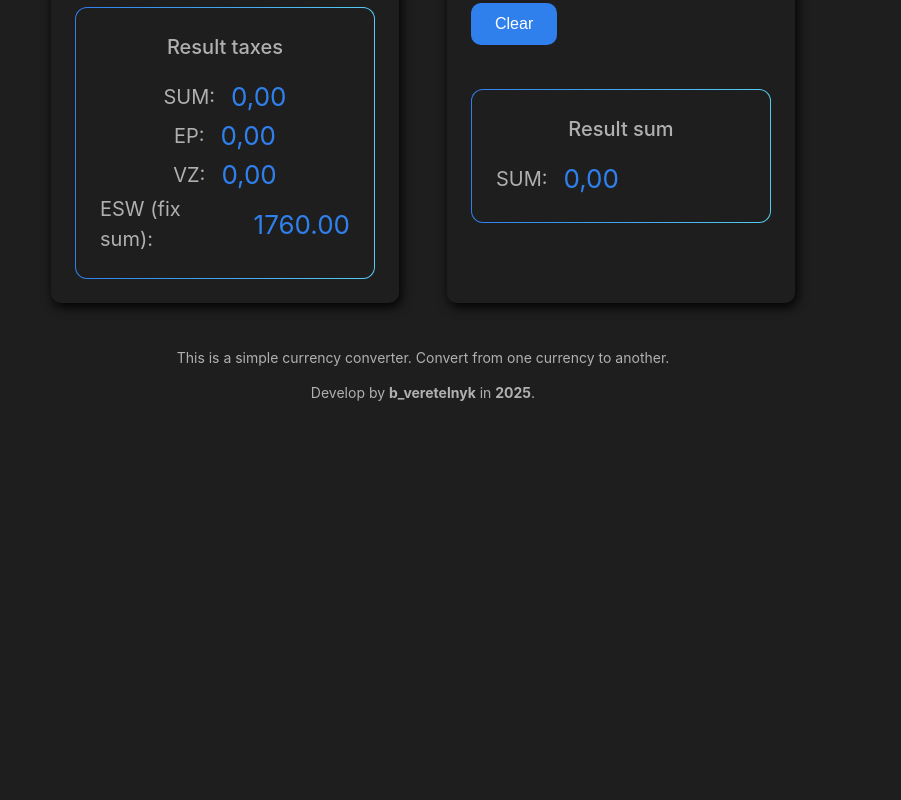
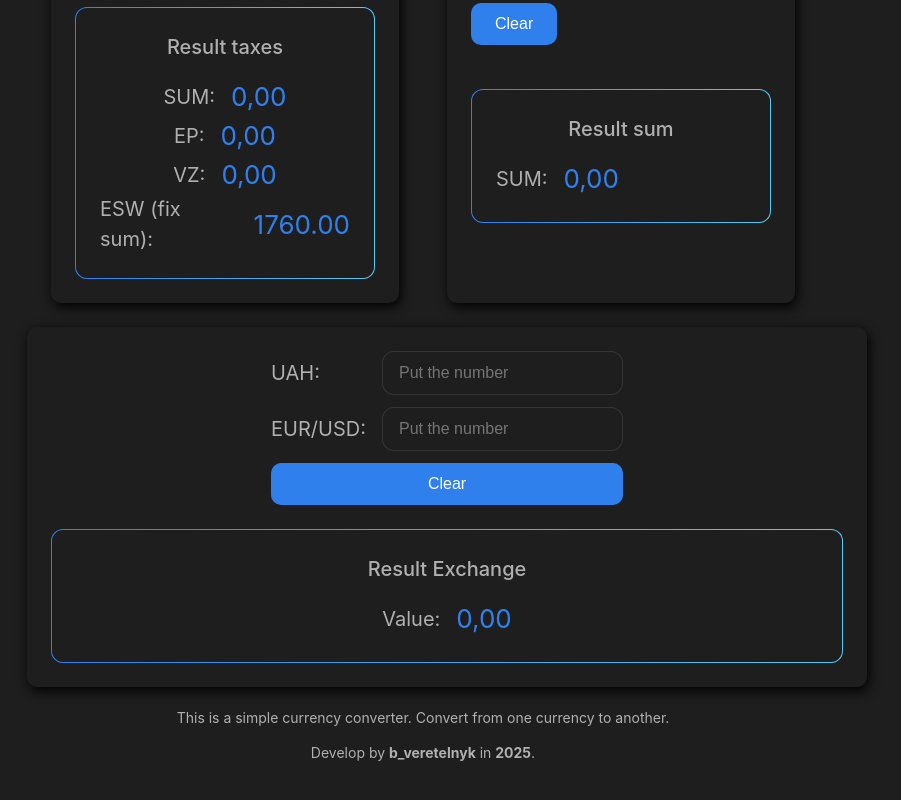
Before and after one commit to bveretelnik/convert-sum, a React (Vite) app: page / in a window 1280 px wide. Shown: the part 424-1224 px from the top of the page, without its empty margins (217-1118 px from the left). Before the commit the page ends 881 px from the top, so only its background shows below. Built offline with nearby package versions, Linux system fonts and the light colour scheme.

Commit message:
FT - add exchange uah to currency

```diff
--- a/src/App.jsx
+++ b/src/App.jsx
@@ -5,6 +5,7 @@ import Title from './components/Title/Title.jsx';
 import Footer from './components/Footer/Footer.jsx';
 import TaxInfo from './components/TaxInfo/TaxInfo.jsx';
 import VisibilityWrapper from './components/VisibilityWrapper/VisibilityWrapper.jsx';
+import ExchangeCurrency from './components/ExchangeCurrency/ExchangeCurrency.jsx';
 
 function App() {
   return (
@@ -17,6 +18,7 @@ function App() {
         </div>
       </VisibilityWrapper>
       <NumberConverter />
+      <ExchangeCurrency />
       <Footer />
     </>
   );
--- a/src/components/Card/Card.jsx
+++ b/src/components/Card/Card.jsx
@@ -1,6 +1,9 @@
 import React from 'react';
 import styles from './Card.module.scss';
+import { clsx } from 'clsx';
 
-const Card = ({ children }) => <div className={styles.card}>{children}</div>;
+const Card = ({ children, classNames }) => (
+  <div className={clsx(styles.card, classNames)}>{children}</div>
+);
 
 export default Card;
--- /dev/null
+++ b/src/components/ExchangeCurrency/ExchangeCurrency.jsx
@@ -0,0 +1,55 @@
+import React, { useState } from 'react';
+import Card from '../Card/Card.jsx';
+import ControlledInputBlock from '../NumberConverter/ControlledInputBlock/ControlledInputBlock.jsx';
+import styles from './ExchangeCurrency.module.scss';
+import SubTitle from '../NumberConverter/SubTitle/SubTitle.jsx';
+import CopyToClipboard from '../CopyToClipboard/CopyToClipboard.jsx';
+import replaceChar from '../../heplers/replaceChar.js';
+import { getValidValues } from '../../heplers/getValidValues.js';
+import Button from '../Button/Button.jsx';
+
+const ExchangeCurrency = () => {
+  const [value, setValue] = useState('');
+  const [currency, setCurrency] = useState('');
+  const { exchangeRate } = getValidValues(value, currency);
+  return (
+    <Card classNames={styles.exchangeCurrencyCard}>
+      <div className={styles.exchangeCurrencyInputs}>
+        <ControlledInputBlock
+          value={value}
+          header={'UAH:'}
+          hasButton={false}
+          onChange={e => setValue(e.target.value)}
+          // onClick={() => {
+          //   setInput('');
+          //   inputRef.current.focus();
+          // }}
+        />
+        <ControlledInputBlock
+          value={currency}
+          // ref={inputRef}
+          header={'EUR/USD:'}
+          hasButton={false}
+          onChange={e => setCurrency(e.target.value)}
+          // onClick={() => {
+          //   setInput('');
+          //   inputRef.current.focus();
+          // }}
+        />
+        <Button
+          onClick={() => {
+            setValue('');
+            setCurrency('');
+          }}
+          name={'Clear'}
+        />
+      </div>
+      <div className={styles.exchangeCurrencyResultWrapper}>
+        <SubTitle value={'Result Exchange'} />
+        <CopyToClipboard value={replaceChar(exchangeRate)} label={'Value:'} />
+      </div>
+    </Card>
+  );
+};
+
+export default ExchangeCurrency;
--- /dev/null
+++ b/src/components/ExchangeCurrency/ExchangeCurrency.module.scss
@@ -0,0 +1,21 @@
+.exchangeCurrencyCard {
+  width: 100%;
+}
+
+.exchangeCurrencyInputs {
+  display: flex;
+  flex-direction: column;
+  gap: 12px;
+}
+
+.exchangeCurrencyResultWrapper {
+  width: -webkit-fill-available;
+  display: flex;
+  flex-direction: column;
+  align-items: center;
+  border: 1px solid transparent;
+  background: linear-gradient(#1e1e1e, #1e1e1e) padding-box,
+  linear-gradient(90deg, #2f80ed, #56ccf2) border-box;
+  border-radius: 12px;
+  padding: 24px;
+}
--- a/src/components/NumberConverter/ControlledInputBlock/ControlledInputBlock.jsx
+++ b/src/components/NumberConverter/ControlledInputBlock/ControlledInputBlock.jsx
@@ -3,11 +3,14 @@ import styles from './ControlledInputBlock.module.scss';
 import Input from '../../Input/Input.jsx';
 import Button from '../../Button/Button.jsx';
 
-const ControlledInputBlock = forwardRef(({ value, onChange, onClick }, ref) => (
-  <div className={styles.controllerBlock}>
-    <Input value={value} ref={ref} onChange={onChange} />
-    <Button onClick={onClick} name={'Clear'} />
-  </div>
-));
+const ControlledInputBlock = forwardRef(
+  ({ value, onChange, onClick, header, hasButton = true }, ref) => (
+    <div className={styles.controllerBlock}>
+      {!!header && <span className={styles.header}>{header}</span>}
+      <Input value={value} ref={ref} onChange={onChange} />
+      {hasButton && <Button onClick={onClick} name={'Clear'} />}
+    </div>
+  ),
+);
 
 export default ControlledInputBlock;
--- a/src/components/NumberConverter/ControlledInputBlock/ControlledInputBlock.module.scss
+++ b/src/components/NumberConverter/ControlledInputBlock/ControlledInputBlock.module.scss
@@ -1,5 +1,12 @@
 .controllerBlock {
   display: flex;
   align-items: center;
-  gap: 15px;
+  justify-content: space-between;
+  gap: 16px;
 }
+
+.header {
+  font-size: 20px;
+  color: #b0b0b0;
+  margin: 0;
+}
--- a/src/heplers/getValidValues.js
+++ b/src/heplers/getValidValues.js
@@ -1,13 +1,16 @@
 import replaceChar from './replaceChar.js';
 import { EP, VZ } from '../constants/taxConstants.js';
 
+const parseNumber = value =>
+  parseFloat(value.replace(',', '.').replaceAll(' ', ''));
+
 export const getValidValues = (value, valueVur) => {
-  const number =
-    parseFloat(value.replace(',', '.').replaceAll(' ', '')) *
-      (parseFloat(valueVur.replace(',', '.').replaceAll(' ', '')) || 1) || 0;
+  const number = parseNumber(value) * (parseNumber(valueVur) || 1) || 0;
+
+  const exchangeRate = parseNumber(value) / (parseNumber(valueVur) || 1) || 0;
 
   const epTax = replaceChar(number * EP);
   const militaryTax = replaceChar(number * VZ);
 
-  return { number, epTax, militaryTax };
+  return { number, epTax, militaryTax, exchangeRate };
 };
```
